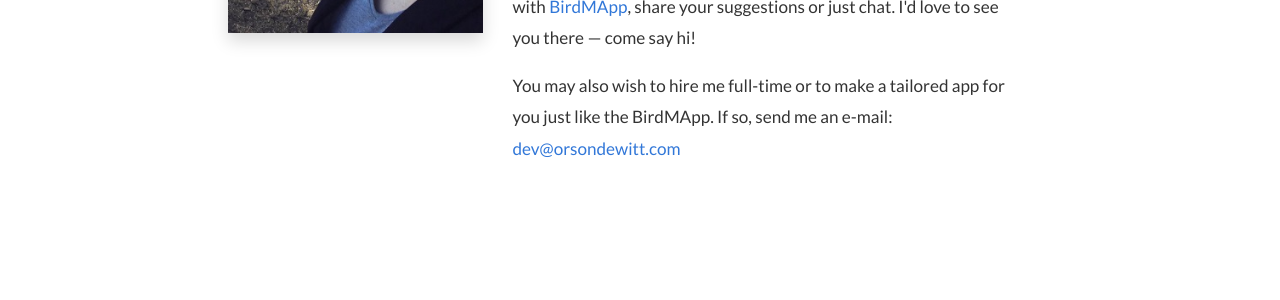
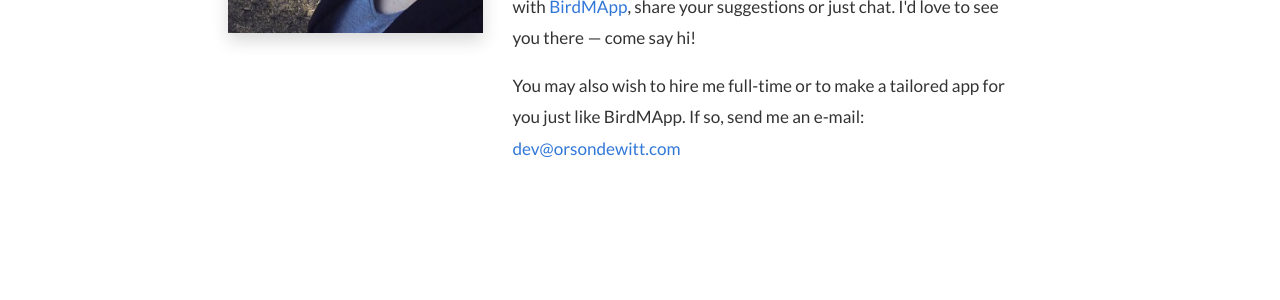
Before and after one commit to OrsonDWitt/OrsonDWitt.github.io, a Jekyll site: the page built from _pages/about.md, in a window 1280 px wide. Shown: the part 311-611 px from the top of the page. Built offline with Jekyll 4.4.1, drawn with Linux system fonts in a browser that asks for light colours; nearby versions of some CDN libraries.

Commit message:
Update about.md

```diff
--- a/_pages/about.md
+++ b/_pages/about.md
@@ -13,7 +13,7 @@
 </div>
 </div>
 <div class="col-md-8 col-lg-6 pr-5">
-<p>As an inquisitive data analyst, I am constantly seeking new avenues to tell compelling stories. My journey thus far has led me down various paths, where I have eagerly immersed myself in the realms of writing, game and software development. Currently, I am working on a <a href="https://egypt.orsondewitt.com/">narrative-driven video game</a>, and I invite you to join <a href="https://discord.gg/Nmx4KDKuhJ">my discord server</a> to follow the progress. The server is not limited to the game, though (despite its name), and is the best way to tell me about issues with <a href="https://orsondewitt.com/birdmapp">BirdMApp</a>, share your suggestions or just chat. I'd love to see you there — come say hi!</p><p>You may also wish to hire me full-time or to make a tailored app for you just like the BirdMApp. If so, send me an e-mail: <a href="mailto:dev@orsondewitt.com">dev@orsondewitt.com</a></p>
+<p>As an inquisitive data analyst, I am constantly seeking new avenues to tell compelling stories. My journey thus far has led me down various paths, where I have eagerly immersed myself in the realms of writing, game and software development. Currently, I am working on a <a href="https://egypt.orsondewitt.com/">narrative-driven video game</a>, and I invite you to join <a href="https://discord.gg/Nmx4KDKuhJ">my discord server</a> to follow the progress. The server is not limited to the game, though (despite its name), and is the best way to tell me about issues with <a href="https://orsondewitt.com/birdmapp">BirdMApp</a>, share your suggestions or just chat. I'd love to see you there — come say hi!</p><p>You may also wish to hire me full-time or to make a tailored app for you just like BirdMApp. If so, send me an e-mail: <a href="mailto:dev@orsondewitt.com">dev@orsondewitt.com</a></p>
 
  <!-- <p>Born and raised in the harsh environment of pine forests, Orson learned a thing or two about storytelling from a seasoned moose. Upon graduation, the moose gave him a task that would change the course of his life forever. It asked of Orson to venture out of the woods and find a story so marvelous it would keep the moose on its hooves. And thus he set off to face the unknown and find new pastures, filled to the brim with adventurous people and provocative stories. He worked as an orbital garbage man, cyber police officer, spam-bot and even a thermos, but nowhere could he find a story that would blow the socks off of the old moose. Until, one day, he discovered that the best story is not the one that you find, but the one you invent.
 </p><p>
```
